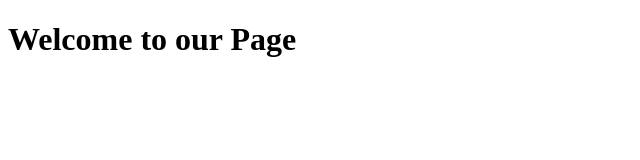
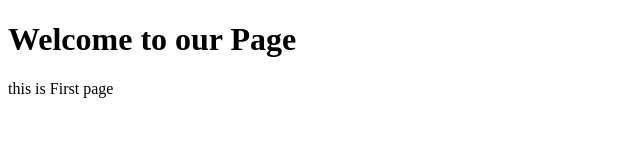
Before and after one commit to Mustafa-Roshdy/test, a plain HTML site: page index.html in a window 1280 px wide. Shown: the whole page, without its empty margins (0-640 px from the left). Drawn offline with Linux system fonts and the light colour scheme.

Commit message:
updated index file add p

```diff
--- a/index.html
+++ b/index.html
@@ -7,5 +7,6 @@
 </head>
 <body>
     <h1>Welcome to our Page</h1>
+    <p>this is First page</p>
 </body>
 </html>
```
